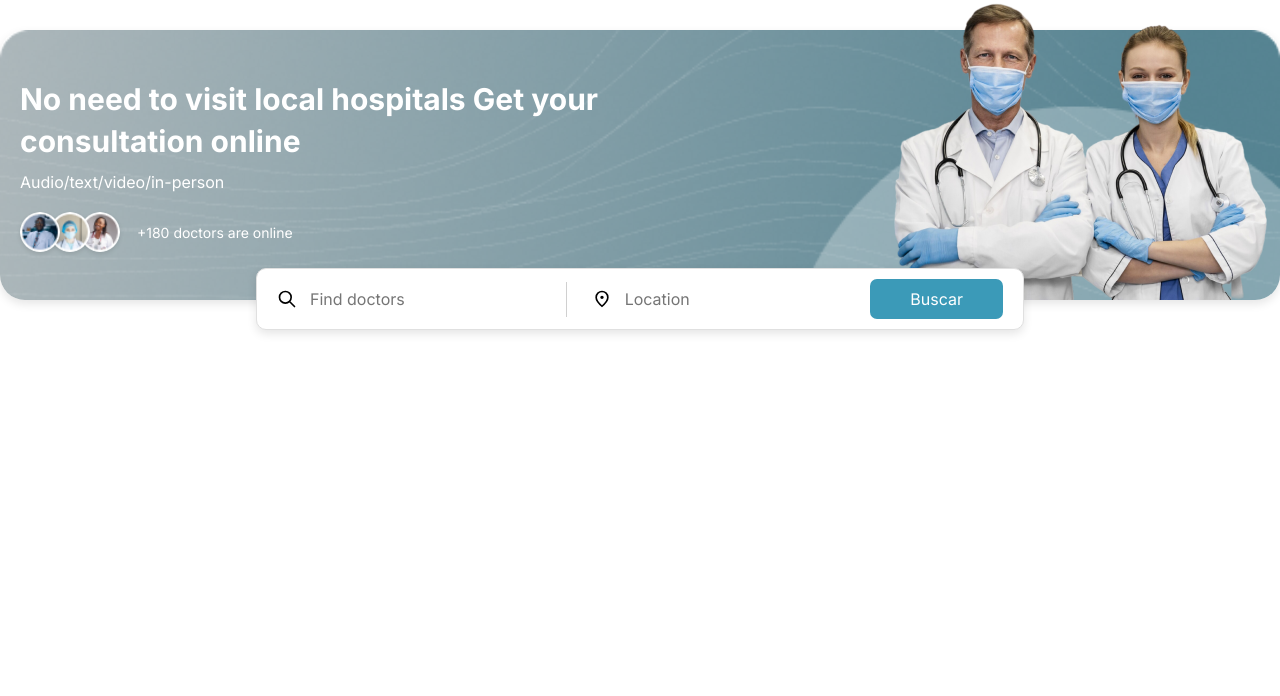
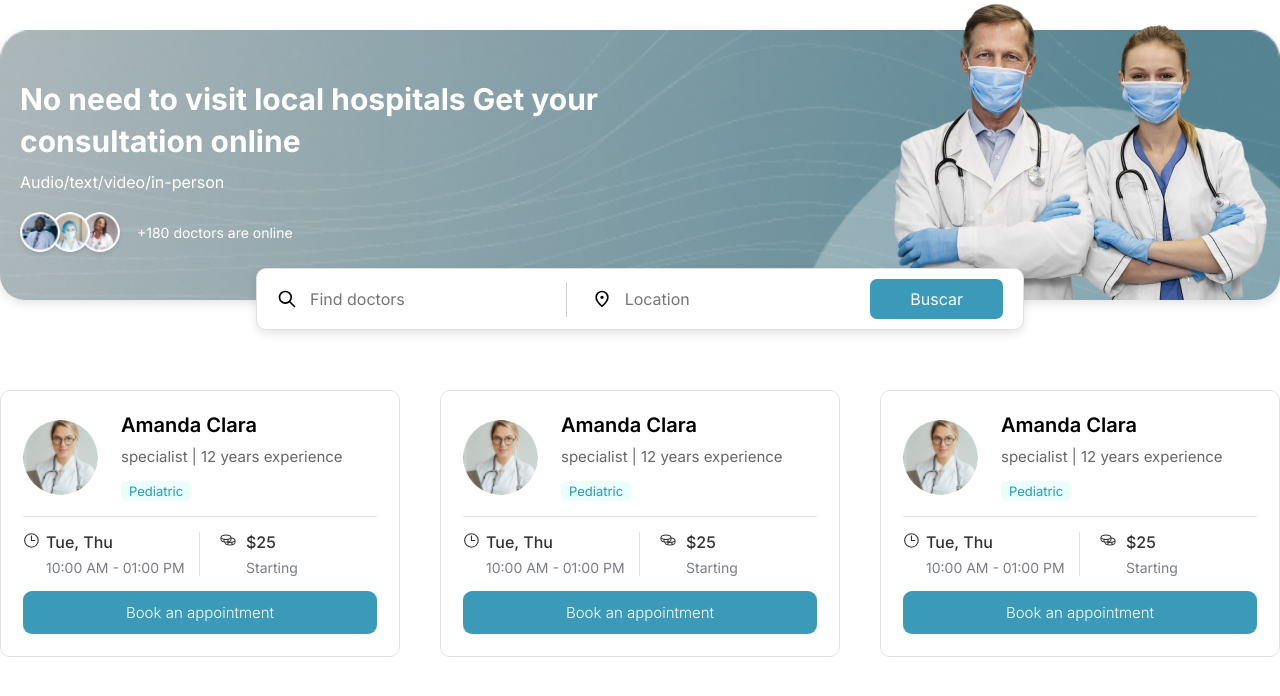
Before and after one commit to deperdomo/hospital-app, an Angular app: page / in a window 1280 px wide. Shown: the top 696 px of the page. Built offline with nearby package versions, Linux system fonts and the light colour scheme.

Commit message:
Add InfoDoctor component and update app layout for improved doctor information display

```diff
--- a/src/app/app.component.css
+++ b/src/app/app.component.css
@@ -2,4 +2,10 @@
     margin: 0;
     padding: 0;
     box-sizing: border-box;
+    font-family: 'Inter', sans-serif;
 }
+
+.cont-info-doctors {
+    display: flex;
+    justify-content: space-between;
+}
--- a/src/app/app.component.html
+++ b/src/app/app.component.html
@@ -1,3 +1,12 @@
 <!-- <app-login /> -->
 <!-- <app-registro /> -->
 <app-baner />
+<br>
+<br>
+<br>
+<div class="cont-info-doctors">
+  <app-info-doctor />
+  <app-info-doctor />
+  <app-info-doctor />
+
+</div>
--- a/src/app/app.component.ts
+++ b/src/app/app.component.ts
@@ -2,10 +2,11 @@ import { Component } from '@angular/core';
 import { LoginComponent } from "./login/login.component";
 import { RegistroComponent } from "./registro/registro.component";
 import { BanerComponent } from "./baner/baner.component";
+import { InfoDoctorComponent } from "./info-doctor/info-doctor.component";
 
 @Component({
   selector: 'app-root',
-  imports: [LoginComponent, RegistroComponent, BanerComponent],
+  imports: [LoginComponent, RegistroComponent, BanerComponent, InfoDoctorComponent],
   templateUrl: './app.component.html',
   styleUrl: './app.component.css'
 })
--- /dev/null
+++ b/src/app/info-doctor/info-doctor.component.css
@@ -0,0 +1,117 @@
+.card {
+  background: white;
+  border-radius: 10px;
+  border: solid 1.5px #e1e1e1;
+  width: 400px;
+  padding:22px;
+  box-sizing: border-box;
+}
+
+.card-header {
+  display: flex;
+  align-items: center;
+  margin-bottom: 15px;
+}
+
+.card-header img {
+  width: 75px;
+  height: 75px;
+  border-radius: 50%;
+  object-fit: cover;
+  margin-right: 23px;
+}
+
+.card-header .info {
+  display: flex;
+  flex-direction: column;
+}
+
+.card-header .info h2 {
+  margin: 0;
+  font-size: 20px;
+  font-weight: 600;
+}
+
+.card-header .info p {
+  margin: 10px 0;
+  font-size: 15px;
+  color: #666;
+}
+
+.specialization {
+  display: inline-block;
+  width: fit-content;
+  background-color: #ebfffa;
+  color: #209abf;
+  padding: 2px 8px;
+  border-radius: 5px;
+  font-size: 13px;
+  margin-top: 5px;
+}
+
+.details {
+  display: flex;
+  align-items: center;
+  border-top: 1.5px solid #e1e1e1;
+  padding-top: 15px;
+  margin-top: 15px;
+}
+
+.details svg {
+  color:#333;
+}
+
+.price, .time {
+  display: flex;
+}
+
+.time-left {
+  margin-right: 5px;
+}
+
+.price-left {
+  margin-right: 10px;
+  margin-left: 20px;
+}
+
+.details .time{
+  width: 50%;
+  border-right: solid 1.5px #e1e1e1;
+}
+
+.details .time,
+.details .price {
+  font-size: 14px;
+  color: #7A7D84;
+}
+
+.details .time span,
+.details .price span {
+  display: block;
+  color: #333;
+  font-weight: 500;
+  font-size: 16px;
+  margin-bottom: 7px;
+}
+
+.book-button {
+  margin-top: 15px;
+  text-align: center;
+}
+
+.book-button button {
+  width: 100%;
+  background-color: #3b9ab8;
+  color: white;
+  border: none;
+  padding: 12px 20px;
+  font-size: 15px;
+  font-weight: 300;
+  border-radius: 9px;
+  cursor: pointer;
+  transition: background-color 0.3s;
+}
+
+.book-button button:hover {
+  background-color: #26738b;
+}
--- /dev/null
+++ b/src/app/info-doctor/info-doctor.component.html
@@ -0,0 +1,34 @@
+<div class="card">
+  <div class="card-header">
+    <img src="img/Doctor_info_1.png" alt="Doctor Photo">
+    <div class="info">
+      <h2>Amanda Clara</h2>
+      <p>specialist | 12 years experience</p>
+      <span class="specialization">Pediatric</span>
+    </div>
+  </div>
+  <div class="details">
+    <div class="time">
+      <div class="time-left">
+        <svg xmlns="http://www.w3.org/2000/svg" width="18" height="18" viewBox="0 0 16 16"><path fill="currentColor" fill-rule="evenodd" d="M7.5 13A5.506 5.506 0 0 1 2 7.5C2 4.467 4.467 2 7.5 2S13 4.467 13 7.5S10.533 13 7.5 13m0-12a6.5 6.5 0 1 0 0 13a6.5 6.5 0 0 0 0-13m3 6H8V3.5a.5.5 0 0 0-1 0v4a.5.5 0 0 0 .5.5h3a.5.5 0 0 0 0-1"/></svg>
+      </div>
+      <div class="time-rigt">
+        <span>Tue, Thu</span>
+        10:00 AM - 01:00 PM
+      </div>
+    </div>
+    <div class="separador"></div>
+    <div class="price">
+      <div class="price-left">
+        <svg xmlns="http://www.w3.org/2000/svg" width="16" height="16" viewBox="0 0 256 256"><path fill="currentColor" d="M184 89.57V84c0-25.08-37.83-44-88-44S8 58.92 8 84v40c0 20.89 26.25 37.49 64 42.46V172c0 25.08 37.83 44 88 44s88-18.92 88-44v-40c0-20.7-25.42-37.32-64-42.43M232 132c0 13.22-30.79 28-72 28c-3.73 0-7.43-.13-11.08-.37C170.49 151.77 184 139 184 124v-18.26c29.87 4.45 48 16.53 48 26.26M72 150.25v-23.79A184 184 0 0 0 96 128a184 184 0 0 0 24-1.54v23.79A163 163 0 0 1 96 152a163 163 0 0 1-24-1.75m96-40.32V124c0 8.39-12.41 17.4-32 22.87V123.5c12.91-3.13 23.84-7.79 32-13.57M96 56c41.21 0 72 14.78 72 28s-30.79 28-72 28s-72-14.78-72-28s30.79-28 72-28m-72 68v-14.07c8.16 5.78 19.09 10.44 32 13.57v23.37C36.41 141.4 24 132.39 24 124m64 48v-4.17c2.63.1 5.29.17 8 .17c3.88 0 7.67-.13 11.39-.35a122 122 0 0 0 12.61 3.76v23.46c-19.59-5.47-32-14.48-32-22.87m48 26.25V174.4a179.5 179.5 0 0 0 24 1.6a184 184 0 0 0 24-1.54v23.79a165.5 165.5 0 0 1-48 0m64-3.38V171.5c12.91-3.13 23.84-7.79 32-13.57V172c0 8.39-12.41 17.4-32 22.87"/></svg>
+      </div>
+      <div class="price-rigt">
+        <span>$25</span>
+        Starting
+      </div>
+    </div>
+  </div>
+  <div class="book-button">
+    <button>Book an appointment</button>
+  </div>
+</div>
```
Also changed, not shown: src/app/info-doctor/info-doctor.component.ts (added, +11 -0 lines), public/img/Doctor_info_1.png (added).
